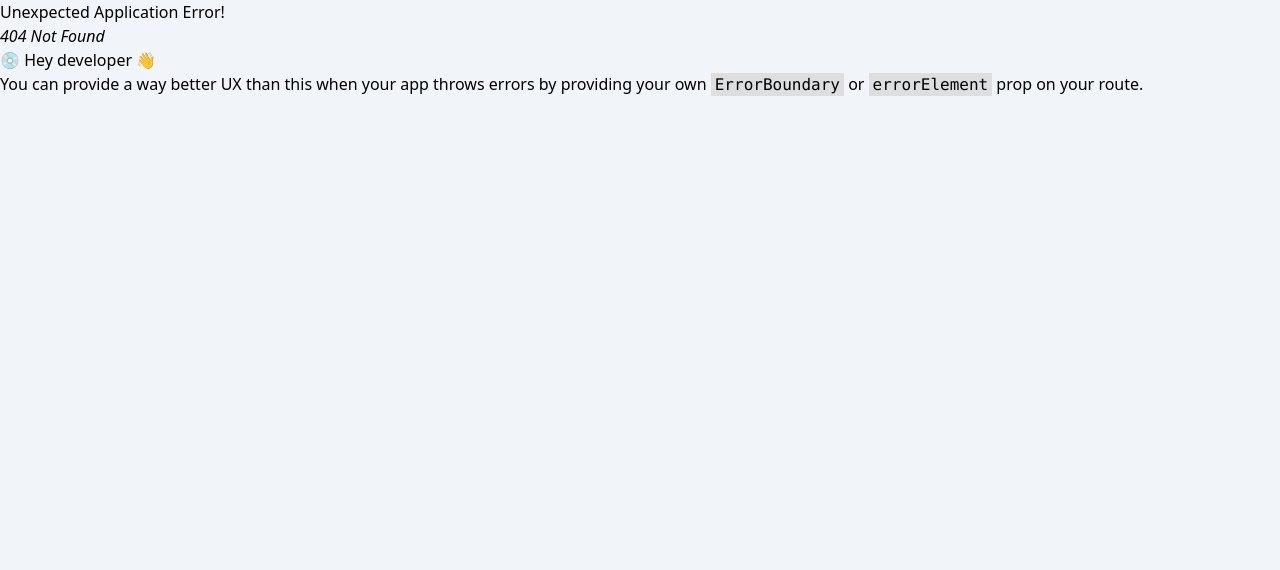
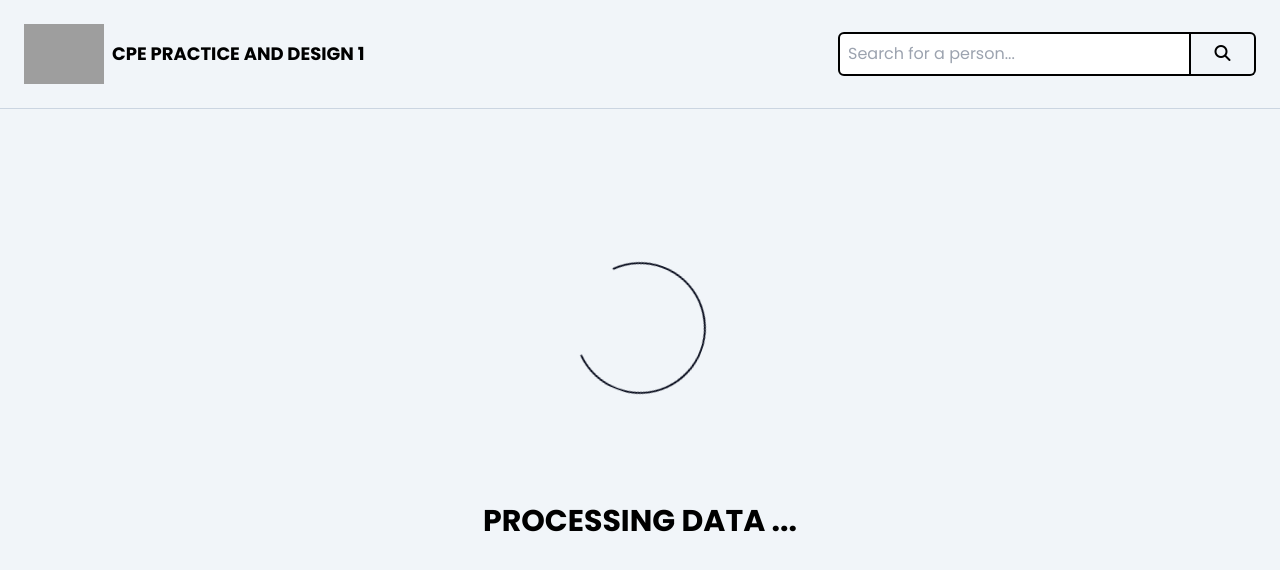
Before and after one commit to Ravend1028/CPE-PRAC-DES-FE, a React (Vite) app: page /form in a window 1280 px wide. Before the commit this address had no page. Shown: the top 570 px of the page. Built offline with nearby package versions, Linux system fonts and the light colour scheme; grey boxes are pictures that could not be loaded.

Commit message:
study useEffect

```diff
--- a/package.json
+++ b/package.json
@@ -17,7 +17,8 @@
     "react": "^18.3.1",
     "react-chartjs-2": "^5.2.0",
     "react-dom": "^18.3.1",
-    "react-router": "^7.0.1"
+    "react-router": "^7.0.1",
+    "react-spinners": "^0.14.1"
   },
   "devDependencies": {
     "@eslint/js": "^9.13.0",
--- a/src/App.jsx
+++ b/src/App.jsx
@@ -7,6 +7,7 @@ import {
  } from 'react-router';
  import Main from './layouts/Main';
  import Home from './pages/Home';
+ import Form from './pages/Form';
  import Records from './pages/Records'
 
 const router = createBrowserRouter(
@@ -15,6 +16,7 @@ const router = createBrowserRouter(
       <Route index element = { <Home/>} />
 
       <Route path = '/' element = { <Main/> }>
+        <Route path='/form' element = { <Form/> }/>
         <Route path = 'records' element = { <Records/> }/>
       </Route>
     </>
--- /dev/null
+++ b/src/components/Spinner.jsx
@@ -0,0 +1,21 @@
+import React from 'react'
+import { ClipLoader } from 'react-spinners'
+
+const override = {
+  display: 'block',
+  margin: '100px auto',
+};
+
+
+const Spinner = ({ loading }) => {
+  return (
+    <ClipLoader
+      color = 'rgb(2 6 23)'
+      loading = { loading }
+      cssOverride = { override }
+      size = { 150 }
+    />
+  )
+}
+
+export default Spinner
--- a/src/pages/Form.jsx
+++ b/src/pages/Form.jsx
@@ -1,8 +1,21 @@
-import React from 'react'
+import React from 'react';
+import { useState } from 'react';
+import Spinner from '../components/Spinner';
+
 
 const Form = () => {
+  const [loading, setLoading] = useState(true);
+
   return (
-    <div>Form</div>
+    <main>
+      <div className="container mx-auto p-6 flex flex-col justify-center items-center font-poppins">
+        <Spinner loading = { loading } />
+
+        <h3 className='font-bold text-3xl uppercase'>
+          Processing Data ...
+        </h3>
+      </div>
+    </main>
   )
 }
 
```
Also changed, not shown: 1 other file (tests, documents, lock files or other folders).
